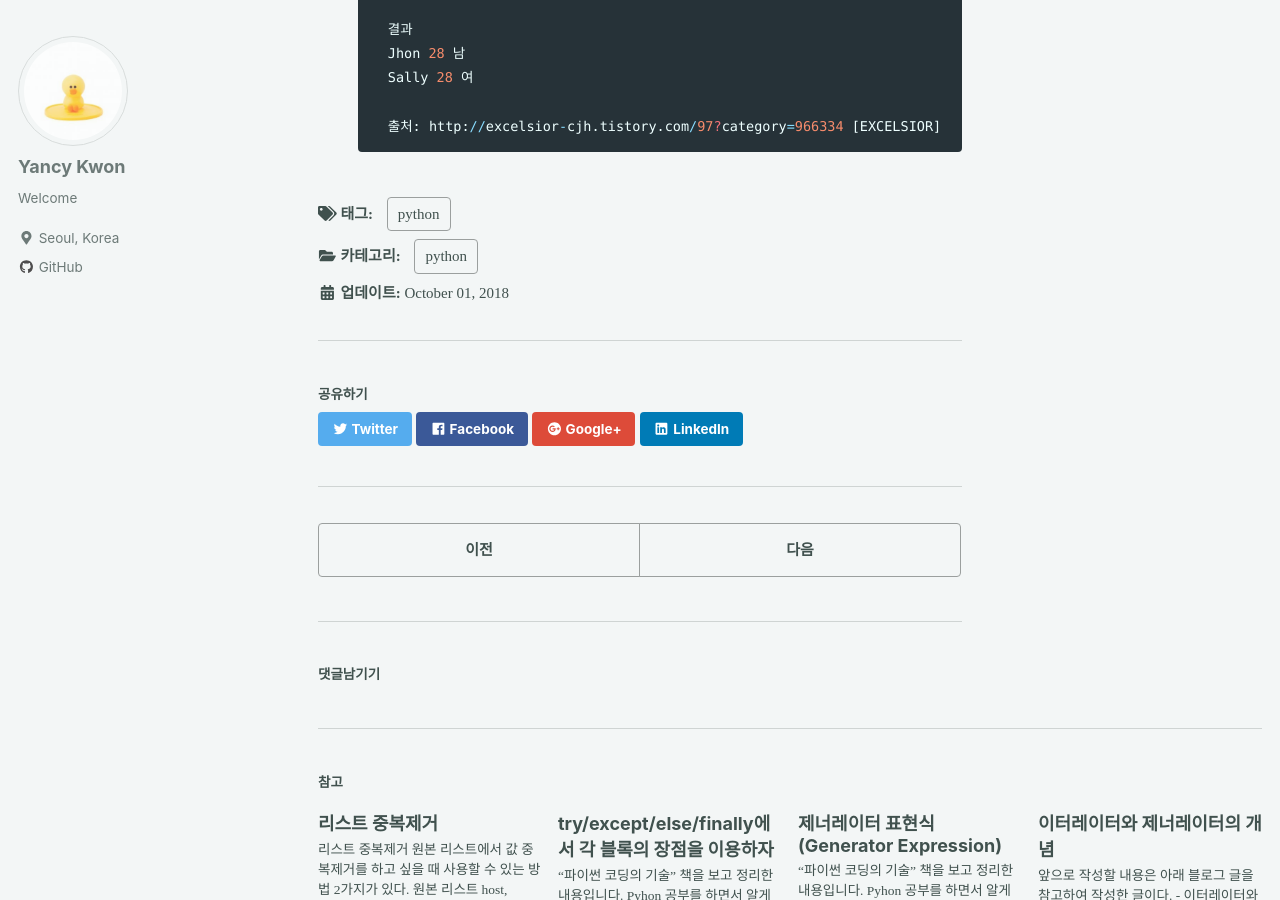
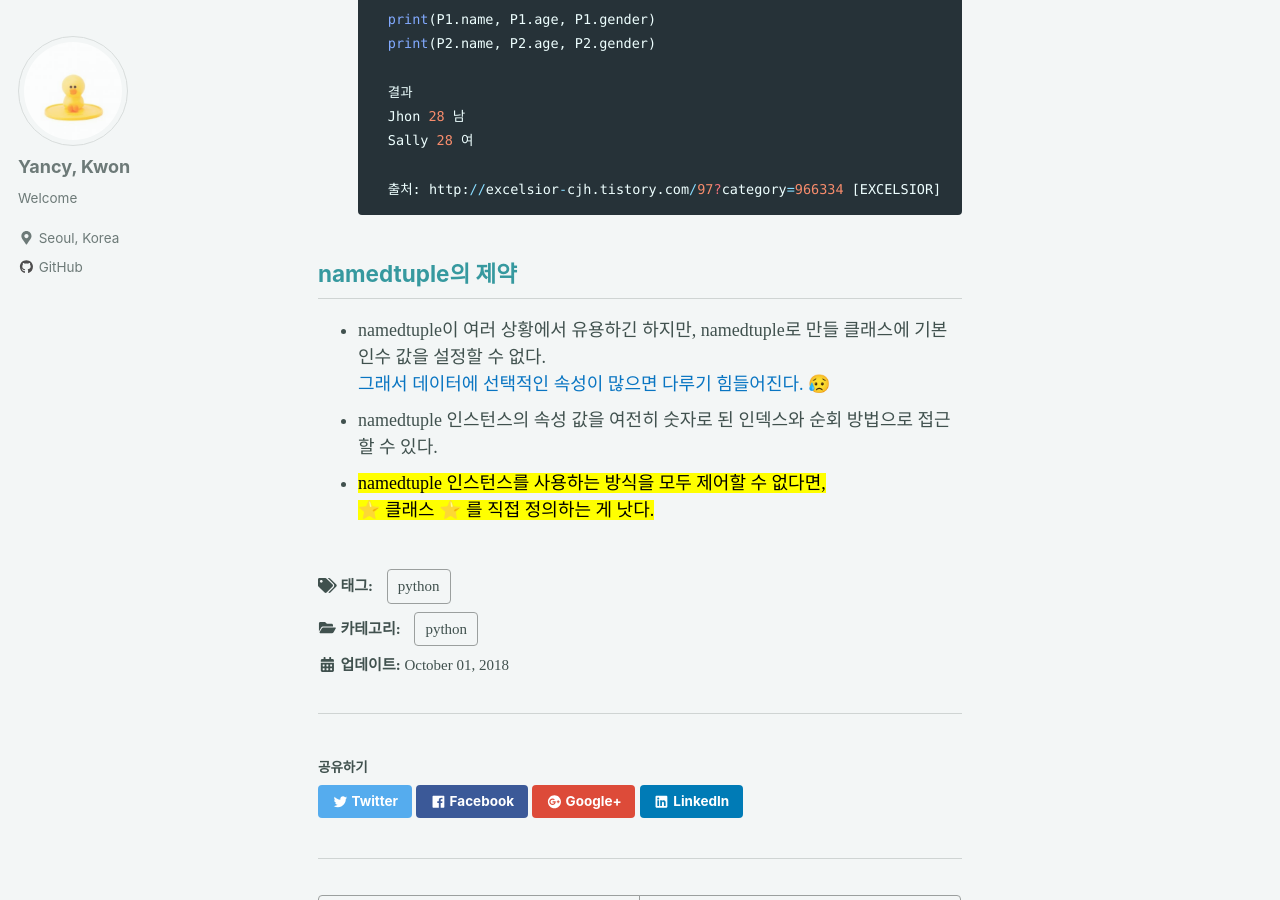
Before and after one commit to Yejikwon/Yejikwon.github.io, a Jekyll site: the page built from _posts/2018-10-01-namedtuple.md, in a window 1280 px wide and 900 px high, scrolled down 1862 px. Built offline with Jekyll 4.4.1, drawn with Linux system fonts in a browser that asks for light colours; nearby versions of some CDN libraries; emoji names are drawn with the system emoji font; some web fonts are replaced; comment, search, counter and statistics services are not loaded; some of the changed text lies outside the part shown.

Commit message:
edit post

````diff
--- a/_config.yml
+++ b/_config.yml
@@ -100,7 +100,7 @@ analytics:
 
 # Site Author
 author:
-  name             : "Yancy Kwon"
+  name             : "Yancy, Kwon"
   avatar           : "/assets/images/sally.jpeg" # path of avatar image, e.g. "/assets/images/bio-photo.jpg"
   bio              : "Welcome"
   location         : "Seoul, Korea"
--- a/_posts/2018-10-01-namedtuple.md
+++ b/_posts/2018-10-01-namedtuple.md
@@ -28,7 +28,8 @@ tags: python
     print(average_grade)
     ```
 <br>
-- namedtuple()은 csv나 DB에서 테이블을 가져올때 유용하게 사용할 수 있다.
+- namedtuple()은 <mark> csv나 DB에서 테이블을 가져올 때 </mark> 유용하게 사용할 수 있다. :thumbsup:
+- 요구 사항이 변해서 단순 데이터 컨테이너에 동작을 추가해야할 때 쉽게 바꿀 수 있게 해준다.
 - namedtuple() 예시
     ```python
     import collections
@@ -72,3 +73,9 @@ tags: python
 
     출처: http://excelsior-cjh.tistory.com/97?category=966334 [EXCELSIOR]
     ```
+
+## <span style="color:#36999F"> namedtuple의 제약 </span>
+- namedtuple이 여러 상황에서 유용하긴 하지만, namedtuple로 만들 클래스에 기본 인수 값을 설정할 수 없다. <br>
+   <span style="color:#0975C2"> 그래서 데이터에 선택적인 속성이 많으면 다루기 힘들어진다.  :disappointed_relieved: </span>
+- namedtuple 인스턴스의 속성 값을 여전히 숫자로 된 인덱스와 순회 방법으로 접근할 수 있다.
+- <mark> namedtuple 인스턴스를 사용하는 방식을 모두 제어할 수 없다면, <br> :star: 클래스 :star: 를 직접 정의하는 게 낫다. </mark>
````
Also changed, not shown: _posts/2018-10-02-set-and-OrderedDict.md (+1 -1 lines).
